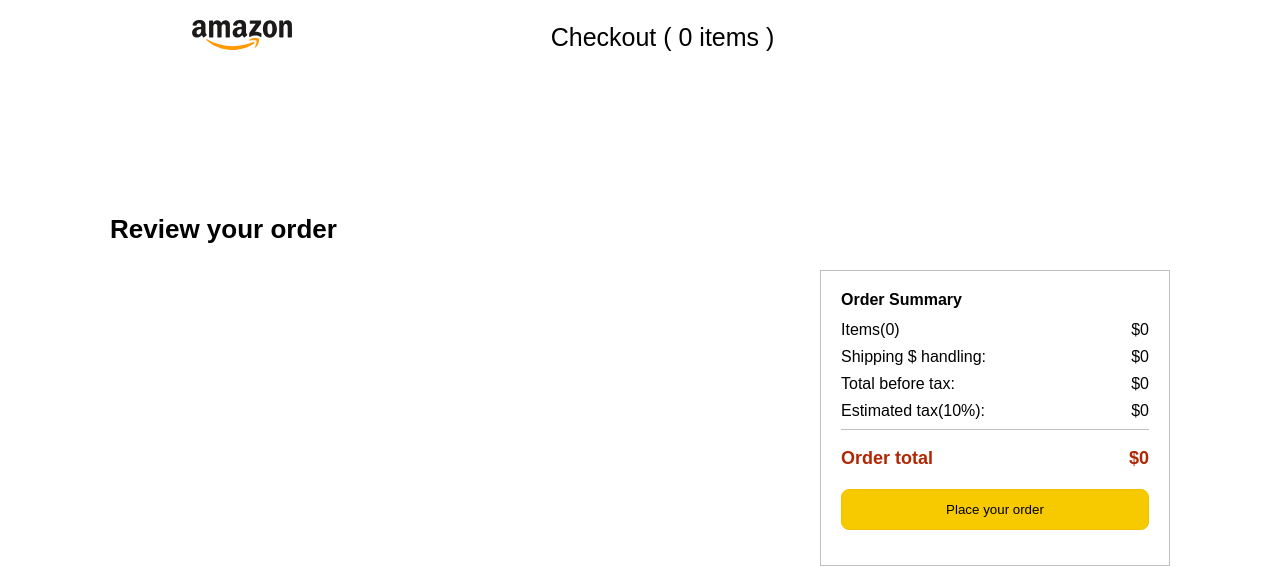
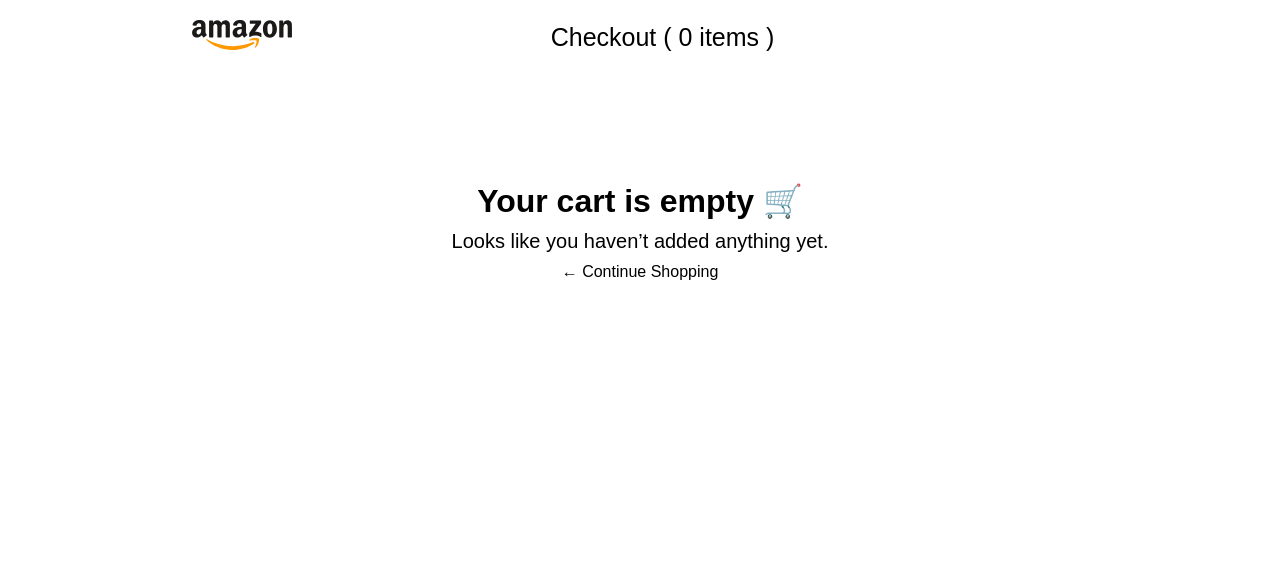
Before and after one commit to agstn71/Amazon-clone-react-project, a React (Create React App) app: page /checkout in a window 1280 px wide. Shown: the top 568 px of the page. Built offline with nearby package versions, Linux system fonts and the light colour scheme.

Commit message:
made some modification

```diff
--- a/package.json
+++ b/package.json
@@ -14,6 +14,7 @@
     "react-redux": "^9.2.0",
     "react-router-dom": "^7.5.0",
     "react-scripts": "5.0.1",
+    "styled-components": "^6.1.18",
     "web-vitals": "^2.1.4"
   },
   "scripts": {
--- a/src/Components/CheckOut/CheckOut.js
+++ b/src/Components/CheckOut/CheckOut.js
@@ -1,4 +1,4 @@
-import React, { useContext, useEffect, useRef} from "react";
+import React, { useContext, useEffect, useRef } from "react";
 import "./CheckOut.css";
 import { MyContext as MainContext } from "../../Context/MyContext";
 import DeliveryDate from "./DeliveryDate";
@@ -6,8 +6,9 @@ import useDeliveryOption from "../../Data/useDeliveryOption";
 import dayjs from "dayjs";
 import OrderSummary from "./OrderSummary";
 import { useDispatch, useSelector } from "react-redux";
-import { updateCart,cartItemDelete } from "../../Redux/CartSlice";
+import { updateCart, cartItemDelete } from "../../Redux/CartSlice";
 import { Link } from "react-router-dom";
+import EmptyCart from "./EmptyCart";
 
 
 
@@ -16,8 +17,8 @@ function Cart() {
 
   const quantityElement = useRef({});
   const inputElement = useRef({});
-  const {product,quantity,setQuantity} = useContext(MainContext)
- const [deliveryOptions,setDeliveryOptions] = useDeliveryOption()
+  const { product, quantity, setQuantity } = useContext(MainContext)
+  const [deliveryOptions, setDeliveryOptions] = useDeliveryOption()
   const dispatch = useDispatch();
   const cart = useSelector((state) => state.cart.cartItem);
 
@@ -39,14 +40,14 @@ function Cart() {
     console.log("cart updated")
   }, [cart]);
 
-  const onCartUpdate = (event,id) => {
+  const onCartUpdate = (event, id) => {
     const quantity = Number(event.target.value);
     const productId = id;
-    dispatch(updateCart({productId,quantity}))
+    dispatch(updateCart({ productId, quantity }))
 
   }
 
-  const handleSubmit = (e,id) => {
+  const handleSubmit = (e, id) => {
     e.preventDefault();
     inputElement.current[id].style.display = "none";
     quantityElement.current[id].style.display = "inline";
@@ -54,7 +55,7 @@ function Cart() {
 
   const onItemDelete = (id) => {
     const productId = id;
-    dispatch(cartItemDelete({productId}))
+    dispatch(cartItemDelete({ productId }))
   }
 
   return (
@@ -73,7 +74,11 @@ function Cart() {
 
         <div className="items">Checkout ( {quantity} items )</div>
       </div>
+      {
 
+        cart.length === 0 ? (
+          <EmptyCart />
+        ) : (
           <div className="main">
             <div className="page-title">Review your order</div>
             <div className="checkout-grid">
@@ -86,13 +91,13 @@ function Cart() {
                   let deliveryOption;
 
                   deliveryOptions.forEach((option) => {
-                 if(option.id === item. deliveryOptionId) {
+                    if (option.id === item.deliveryOptionId) {
                       deliveryOption = option;
                     }
                   });
 
                   const today = dayjs();
-                   const deliveryDate = today.add(deliveryOption.deliveryDays,'days');
+                  const deliveryDate = today.add(deliveryOption.deliveryDays, 'days');
                   const dateString = deliveryDate.format('dddd, MMMM D');
 
 
@@ -119,12 +124,12 @@ function Cart() {
                               >
                                 {item.quantity}
                               </span>{" "}
-                          <form onSubmit={(e) => handleSubmit(e,item.id)}>
+                              <form onSubmit={(e) => handleSubmit(e, item.id)}>
                                 <input
                                   ref={(el) => (inputElement.current[item.id] = el)}
                                   type="text"
                                   className="quantity-input"
-                            onChange={ (e) => onCartUpdate(e,item.id)}
+                                  onChange={(e) => onCartUpdate(e, item.id)}
                                 />
                               </form>
                             </span>
@@ -146,9 +151,12 @@ function Cart() {
                 })}
               </div>
 
-          <OrderSummary quantity={quantity}/>
+              <OrderSummary quantity={quantity} />
             </div>
           </div>
+        )
+      }
+
     </div>
   );
 }
--- /dev/null
+++ b/src/Components/CheckOut/EmptyCart.js
@@ -0,0 +1,51 @@
+import React from 'react'
+import styled from 'styled-components'
+import { Link } from 'react-router-dom';
+
+function EmptyCart() {
+  return (
+    <CartMessage>
+      <h2>Your cart is empty 🛒</h2>
+      <p>Looks like you haven’t added anything yet.</p>
+      <Link to="/">← Continue Shopping</Link>
+    </CartMessage>
+  )
+}
+
+const CartMessage = styled.div`
+
+  display: flex;
+  flex-direction: column;
+  justify-content: center;
+  align-items: center;
+  margin-top:10vw;
+  h2 {
+    font-size: 1.5rem;
+    margin-bottom:10px;
+  }
+
+  p {
+    font-size: 1rem;
+     margin-bottom:10px;
+  }
+
+
+  a:hover {
+    color:blue;
+  }
+
+  @media (min-width: 1024px) {
+    h2 {
+      font-size: 2rem;
+    }
+
+    p {
+      font-size: 1.25rem;
+    }
+  }
+
+  a {
+    font-size: 1rem;
+  }
+`;
+export default EmptyCart
--- /dev/null
+++ b/src/Components/Order/EmptyOrder.js
@@ -0,0 +1,52 @@
+import React from 'react'
+import styled from 'styled-components';
+import { Link } from 'react-router-dom';
+
+function EmptyOrder() {
+  return (
+       <OrderMessage>
+      <h2>No orders placed yet</h2>
+      <p>It looks like you haven't placed any orders yet</p>
+      <Link to="/">Start Shopping</Link>
+    </OrderMessage>
+  )
+}
+
+const OrderMessage = styled.div`
+
+  display: flex;
+  flex-direction: column;
+  justify-content: center;
+  align-items: center;
+  margin-top:10vw;
+  h2 {
+    font-size: 1.5rem;
+     margin-bottom:10px;
+  }
+
+  p {
+    font-size: 1rem;
+     margin-bottom:10px;
+  }
+
+
+  a:hover {
+    color:blue;
+  }
+
+  @media (min-width: 1024px) {
+    h2 {
+      font-size: 2rem;
+    }
+
+    p {
+      font-size: 1.25rem;
+    }
+  }
+
+  a {
+    font-size: 1rem;
+  }
+`;
+
+export default EmptyOrder
--- a/src/Components/Order/Orders.js
+++ b/src/Components/Order/Orders.js
@@ -6,14 +6,18 @@ import { MyContext as MainContext } from "../../Context/MyContext";
 import useDeliveryOption from "../../Data/useDeliveryOption";
 import dayjs from "dayjs";
 import { Link } from "react-router-dom";
+import EmptyOrder from "./EmptyOrder";
 function Orders() {
   const orders = useSelector((state) => state.orders.orderItems);
   const { product } = useContext(MainContext);
   const [deliveryOptions] = useDeliveryOption();
-  console.log(orders)
+  console.log(orders);
   return (
     <>
       <Header />
+      {orders.length === 0 ? (
+        <EmptyOrder />
+      ) : (
         <div className="orders-main">
           <div className="page-title">Your Orders</div>
           <div className="orders-grid">
@@ -21,12 +25,13 @@ function Orders() {
               const orderTime = order.orderTime;
               const date = new Date(orderTime);
 
-            const monthName = date.toLocaleString("default", { month: "long" });
+              const monthName = date.toLocaleString("default", {
+                month: "long",
+              });
 
               const day = date.getDate();
 
               const formattedDate = `${monthName} ${day}`;
-
 
               return (
                 <div className="orders-container" key={index}>
@@ -47,49 +52,61 @@ function Orders() {
                     </div>
                   </div>
                   <div className="order-detail-grid">
-                  {
-                    order.products.map((orderItem, index) => {
+                    {order.products.map((orderItem, index) => {
                       const matchingItem = product.find((productItem) => {
-                        return productItem.id === orderItem.id
-                      })
+                        return productItem.id === orderItem.id;
+                      });
                       if (matchingItem) {
                         const matchOption = deliveryOptions.find((option) => {
-                          return orderItem.deliveryOptionId === option.id
-                        })
-
+                          return orderItem.deliveryOptionId === option.id;
+                        });
 
                         const today = dayjs();
-                        const deliveryDate = today.add(matchOption.deliveryDays, "days");
+                        const deliveryDate = today.add(
+                          matchOption.deliveryDays,
+                          "days"
+                        );
                         const dateString = deliveryDate.format("  MMMM D");
-                        console.log(dateString)
+                        console.log(dateString);
 
-                        return (<React.Fragment key={index}><div className="product-image-container">
-                          <img src={matchingItem.image} alt="product-image" />
+                        return (
+                          <React.Fragment key={index}>
+                            <div className="product-image-container">
+                              <img
+                                src={matchingItem.image}
+                                alt="product-image"
+                              />
                             </div>
                             <div className="product-detail">
-                            <div className="product-name">{matchingItem.title}</div>
+                              <div className="product-name">
+                                {matchingItem.title}
+                              </div>
                               <div className="product-delivery-date">
                                 Arriving on:{dateString}
                               </div>
-                            <div className="product-quantity">Quantity:{orderItem.quantity}</div>
+                              <div className="product-quantity">
+                                Quantity:{orderItem.quantity}
+                              </div>
                             </div>
                             <div className="product-action">
-                            <Link to={`/tracking?orderId=${order.id}&productId=${matchingItem.id}`} className="link-primary">
+                              <Link
+                                to={`/tracking?orderId=${order.id}&productId=${matchingItem.id}`}
+                                className="link-primary"
+                              >
                                 <button>Track Package</button>
                               </Link>
                             </div>
                           </React.Fragment>
-                        )
+                        );
                       }
-                    })
-
-                  }
+                    })}
                   </div>
                 </div>
               );
             })}
           </div>
         </div>
+      )}
     </>
   );
 }
--- a/src/Components/ProductContainer/Product.css
+++ b/src/Components/ProductContainer/Product.css
@@ -2,7 +2,7 @@
   width: 100%;
   height: auto;
   display: flex;
-  /* justify-content: center; */
+  justify-content: center;
   flex-wrap: wrap;
 }
 
@@ -11,7 +11,7 @@
   border: 1px solid rgb(231, 231, 231);
   display: flex;
   flex-direction: column;
-
+  /* align-self: flex-start; */
   width: 250px;
 }
 
```
Also changed, not shown: 1 other file (tests, documents, lock files or other folders). Lines whose indentation alone changed are shown as unchanged.
